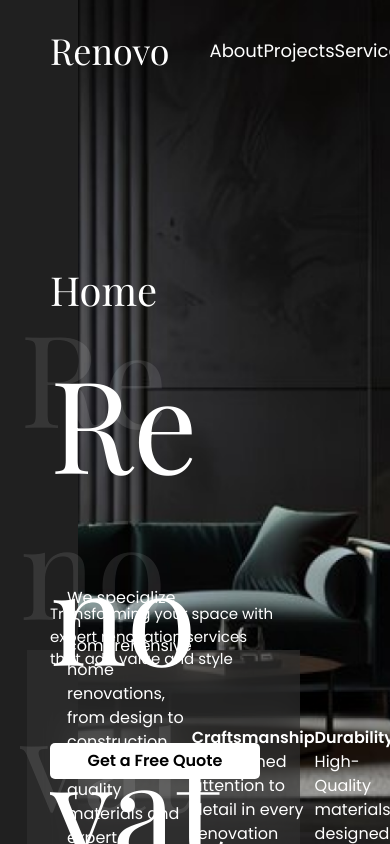
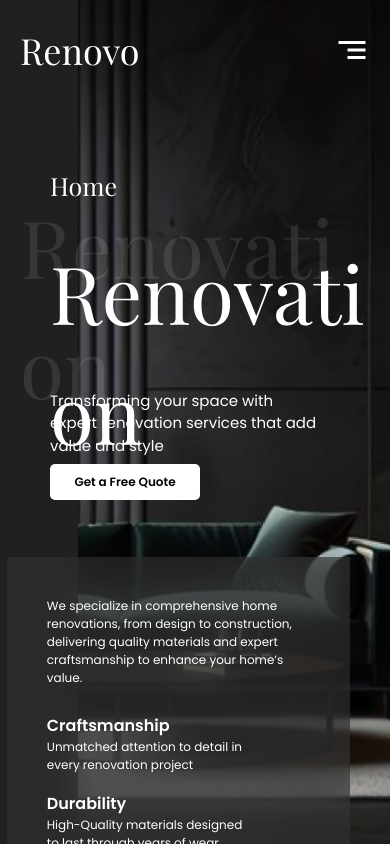
Before and after one commit to ARHUMUGHAL/Renovo, a React (Create React App) app: page / in a window 390 px wide. Shown: the top 844 px of the page. Built offline with nearby package versions, Linux system fonts and the light colour scheme; a web font is replaced by a local one.

Commit message:
Navbar and Herobox Responsive Changes

```diff
--- a/src/components/Herobox.js
+++ b/src/components/Herobox.js
@@ -52,8 +52,6 @@ const Herobox = () => {
 
   },[])
 
-
-
   useEffect(()=>{
 
     gsap.fromTo(
@@ -95,13 +93,13 @@ const Herobox = () => {
 
   return (
     <div ref={heroboxRef} className="herobox w-screen h-[110vh] relative bg-[#202020]">
-      <div className="herobox-image absolute right-[-5%] w-[85%] h-full">
+      <div className="herobox-image absolute right-[-5%] w-[85%] h-full lg:w-[80%]">
         <img src={Image1} className="w-full h-full object-cover" />
       </div>
-      <div className="blur-box w-[70vw] h-[25%] flex items-center justify-center absolute top-[70%] right-[90px]">
+      <div className="blur-box w-[88vw] h-[35%] flex items-center justify-center absolute top-[60%] right-[40px] md:w-[92vw] lg:w-[68vw] lg:h-[25%] lg:top-[70%] xl:h-[20%]">
         <div className=" bg-[#323232] w-full h-full backdrop-blur-[17px] absolute opacity-[60%]"></div>
-        <div className="w-full px-10 h-full flex items-center absolute justify-between font-popins">
-          <div className="w-[300px] text-white">
+        <div className=" w-full p-10 h-full flex flex-col items-center absolute justify-between font-popins lg:flex-row lg:p-5 lg:items-start lg:overflow-hidden">
+          <div className="w-full text-white text-[12px] sm:text-[13px] md:text-[15px] lg:w-[30%] lg:text-[14px]">
             <p>
               We specialize in comprehensive home renovations, from design to
               construction, delivering quality materials and expert
@@ -109,23 +107,23 @@ const Herobox = () => {
             </p>
           </div>
 
-          <div className="w-[300px] h-[80px] font-popins flex flex-col justify-between text-white">
+          <div className="w-full h-[50px] font-popins flex flex-col justify-between text-white lg:w-[30%]">
             <h4 className="font-semibold">Craftsmanship</h4>
-            <p>Unmatched attention to detail in every renovation project</p>
+            <p className="text-[12px] w-[80%] sm:text-[13px] md:text-[15px] lg:text-[14px]">Unmatched attention to detail in every renovation project</p>
           </div>
-          <div className="w-[300px] h-[80px] font-popins flex flex-col justify-between text-white">
+          <div className="w-full h-[50px] font-popins flex flex-col justify-between text-white lg:w-[30%]">
             <h4 className="font-semibold">Durability</h4>
-            <p>High-Quality materials designed to last through years of wear</p>
+            <p className="text-[12px] w-[80%] sm:text-[13px] sm:w-[100%] md:text-[15px] lg:text-[14px]">High-Quality materials designed to last through years of wear</p>
           </div>
         </div>
       </div>
-      <div className="w-[40%] h-full absolute">
-        <h2 className="h2 text-white font-playfair text-[40px] absolute top-[28%] left-[50px]">Home</h2>
-        <h1 className="h1-low-opacity text-white font-playfair text-[128px] absolute top-[30%] left-[20px] opacity-10">Renovation</h1>
-        <h1 className="h1-high-opacity text-white font-playfair text-[128px] absolute top-[35%] left-[50px]">Renovation</h1>
-        <p className="bio text-white font-popins w-[230px] text-[15px] absolute top-[65%] left-[50px]">Transforming your space with expert renovation services that add value and style</p>
-        <a className="white-btn inline-block w-[210px] h-[36px] bg-white text-black absolute top-[80%] flex items-center justify-center font-popins rounded-[5px] font-semibold left-[50px]" href="/">Get a Free Quote</a>
-        <div className="w-[150px] h-[50px] flex items-center justify-between absolute top-[92%] left-[50px] text-white">
+      <div className="w-[70%] h-full absolute">
+        <h2 className="h2 text-white font-playfair text-[25px] absolute top-[18%] sm:top-[16%] left-[50px] lg:text-[30px] xl:text-[35px] xl:top-[25%]">Home</h2>
+        <h1 className="h1-low-opacity text-white font-playfair text-[80px] absolute top-[20%] left-[20px] opacity-10 sm:text-[95px] sm:top-[18%] lg:text-[120px] lg:top-[20%] xl:top-[30%] xl:text-[128px]">Renovation</h1>
+        <h1 className="h1-high-opacity text-white font-playfair text-[80px] absolute top-[25%] left-[50px] sm:text-[95px] sm:top-[22%] lg:text-[120px] lg:top-[25%] xl:top-[35%] xl:text-[128px]">Renovation</h1>
+        <p className="bio text-white font-popins w-[100%] text-[15px] absolute top-[42%] sm:top-[40%] md:w-[80%] left-[50px] lg:text-[18px] lg:w-[50%] lg:top-[50%] xl:top-[65%] xl:text-[14px] xl:w-[30%]">Transforming your space with expert renovation services that add value and style</p>
+        <a className="white-btn inline-block w-[150px] h-[36px] bg-white text-[12px] text-black absolute top-[50%] flex items-center justify-center font-popins rounded-[5px] font-semibold left-[50px] sm:w-[180px] sm:text-[15px] md:w-[200px] md:text-[16px] lg:top-[70%] lg:w-[180px] xl:top-[80%]" href="/">Get a Free Quote</a>
+        <div className="w-[180px] hidden h-[50px] items-center justify-between absolute top-[92%] left-[50px] text-white lg:flex">
         <CiFacebook className="text-[30px] "/>
         <CiInstagram className="text-[30px] " />
         <CiLinkedin className="text-[30px] " />
--- a/src/components/Navbar.js
+++ b/src/components/Navbar.js
@@ -1,18 +1,49 @@
 import { useGSAP } from '@gsap/react'
 import gsap from 'gsap'
-import React from 'react'
+import React, { useRef } from 'react'
+import { MdOutlineSegment } from "react-icons/md";
+
 
 
 const Navbar = () => {
 
-  useGSAP(()=>{
-    gsap.fromTo('.navbar',{y : '-100%' , opacity : 0},{y : 0 , opacity : 1, duration : 2})
+  useGSAP(() => {
+    gsap.fromTo('.navbar', { y: '-100%', opacity: 0 }, { y: 0, opacity: 1, duration: 2 })
   })
 
+  const toggleMenuRef = useRef(null)
+
+
+  function showToggleMenu() {
+
+
+    const toggleMenu = toggleMenuRef.current
+
+    if(toggleMenu){
+      toggleMenu.style.display = 'inline-block'
+      gsap.fromTo(toggleMenu,{x : '120%',opacity : 0},{x : '99%',opacity : 1,duration : 1})
+
+    }
+  }
+
+  function hideToggleMenu(){
+
+    const toggleMenu = toggleMenuRef.current
+
+    if(toggleMenu){
+      toggleMenu.style.display = 'hidden'
+      gsap.to(toggleMenu,{x : '120%',opacity : 0,duration : 1})
+
+    }
+  }
+
+
   return (
-    <div className='navbar absolute z-[999] w-full px-[50px] flex justify-between items-center text-[36px] h-[100px] text-white'>
+    <div className='navbar fixed top-0 left-0 z-[999] w-full px-[20px]  flex justify-between items-start text-[36px] h-screen text-white'>
+      <div className='w-full h-[100px] z-[999] flex justify-between items-center'>
         <div className="nav-logo font-playfair">Renovo</div>
-      <div className="nav-links w-[45%] font-popins">
+        <div className='cursor-pointer md:hidden' onClick={showToggleMenu}><MdOutlineSegment /></div>
+        <div className="hidden nav-links md:inline-block w-[45%] md:w-[70%] lg:w-[65%] xl:w-[50%] 2xl:w-[45%] font-popins">
           <ul className='flex text-[18px] justify-between items-center' >
             <li className='hover:text-[#aaaaaa] transition-colors duration-[0.60s]'><a href="/">About</a></li>
             <li className='hover:text-[#aaaaaa] transition-colors duration-[0.60s]'><a href="/">Projects</a></li>
@@ -23,6 +54,20 @@ const Navbar = () => {
           </ul>
         </div>
       </div>
+      <div ref={toggleMenuRef} className='toggle-menu pr-[40px] hidden absolute w-[50%] h-full bg-[#262626]'>
+        <div className='w-100% h-[50%] relative top-[15%]'>
+        <ul className='flex flex-col text-[18px] h-full items-end justify-between' >
+            <li className='hover:text-[#aaaaaa] transition-colors duration-[0.60s]'><a href="/">About</a></li>
+            <li className='hover:text-[#aaaaaa] transition-colors duration-[0.60s]'><a href="/">Projects</a></li>
+            <li className='hover:text-[#aaaaaa] transition-colors duration-[0.60s]'><a href="/">Services</a></li>
+            <li className='hover:text-[#aaaaaa] transition-colors duration-[0.60s]'><a href="/">Blog</a></li>
+            <li className='hover:text-[#aaaaaa] transition-colors duration-[0.60s]'><a href="/">Contact</a></li>
+            <li className='hover:text-[#aaaaaa] transition-colors duration-[0.60s] text-red-900 cursor-pointer' onClick={hideToggleMenu}><p className='pointer-events-none'>Close</p></li>
+            <li><a href="/" className='hover:bg-transparent hover:border-[1px] hover:text-white transition duration-[0.60s`] w-[115px] h-[36px] bg-white text-black inline-block flex items-center justify-center rounded-[5px]'>Login</a></li>
+          </ul>
+        </div>
+      </div>
+    </div>
   )
 }
 
```
Lines whose indentation alone changed are shown as unchanged.
